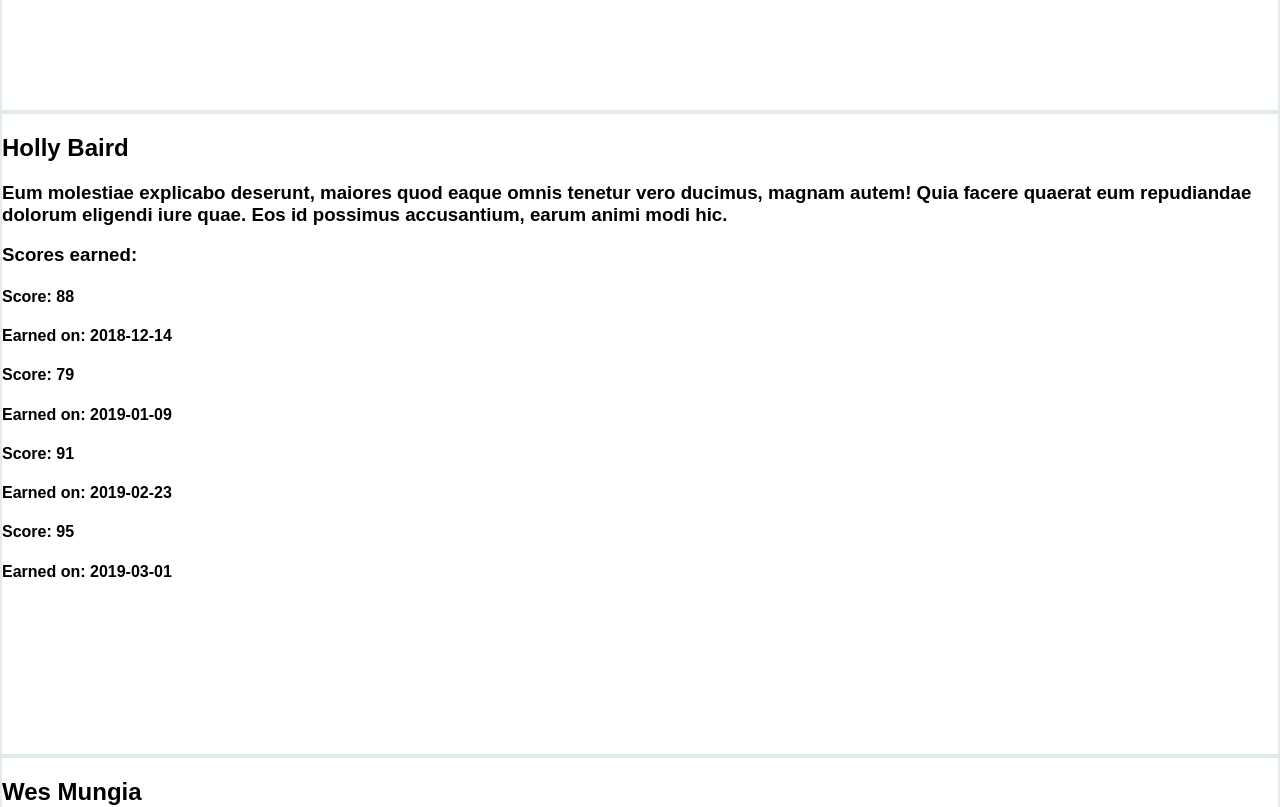
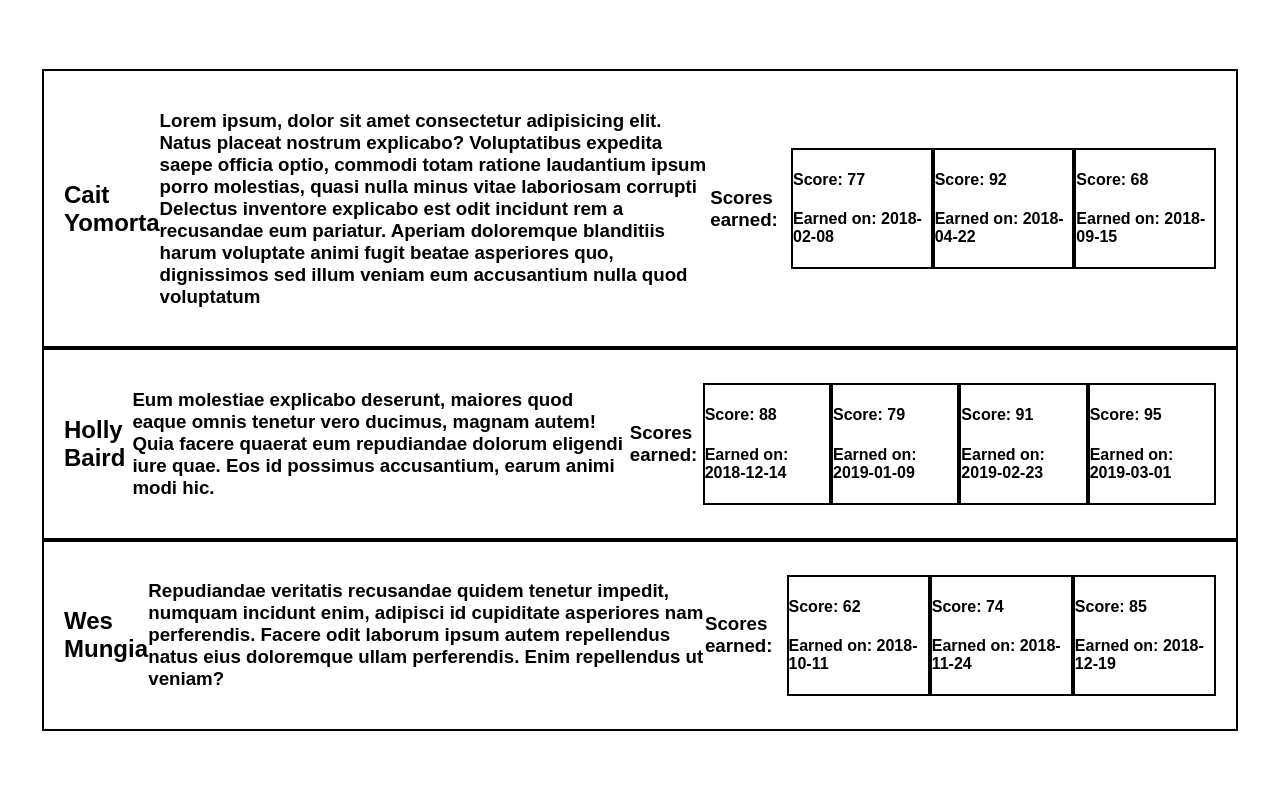
Before and after one commit to berylrb/react-students-lab, a React (Create React App) app: page / in a window 1280 px wide. Shown: the top 807 px of the page. Built offline with nearby package versions, Linux system fonts and the light colour scheme.

Commit message:
more styling

```diff
--- a/src/App.css
+++ b/src/App.css
@@ -6,7 +6,34 @@ html, body {
   align-items: center;
 }
 
+.app {
+  display: flex;
+  flex-direction: column;
+  justify-content: center;
+  align-items: center;
+}
+
+.centered-flex {
+  display: flex;
+  align-items: center;
+  justify-content: center;
+}
+
 .student-info {
-  border: 2px solid rgba(195, 218, 199, .5);
-  height: 80vh;
+  border: 2px solid black;
+  height: 30%;
+  width: 90%;
+  padding: 20px;
 }
+
+.score-card {
+  border: 2px solid black;
+  width: 20%;
+  height: 40%;
+}
+
+.student-bio {
+  height: 30%;
+  width: 80%;
+  overflow: scroll;
+}
--- a/src/App.js
+++ b/src/App.js
@@ -66,7 +66,7 @@ const students = [
 
 
   return (
-    <div className="App">
+    <div className="app">
       <StudentList students={students}/>
     </div>
   );
--- a/src/Student.jsx
+++ b/src/Student.jsx
@@ -4,12 +4,12 @@ import Score from "./Score"
 const Student = (props) => {
   return (
     <>
-    <div className="student-info">
+    <div className="student-info centered-flex">
       <h2>{props.student.name}</h2>
-      <h3>{props.student.bio}</h3>
+      <h3 className="student-bio">{props.student.bio}</h3>
       <h3>Scores earned:</h3>
       {props.student.scores.map(score =>
-      <Score key={props.index} score={score}/>
+      <Score key={score} score={score}/>
       )}
     </div>
     </>
--- a/src/StudentList.jsx
+++ b/src/StudentList.jsx
@@ -4,7 +4,6 @@ import Student from "./Student"
 const StudentList = (props) => {
   return (
     <>
-      <h2>This is a student list component</h2>
       {props.students.map(student =>
         <Student key={student.name} student={student}/>
       )}
```
